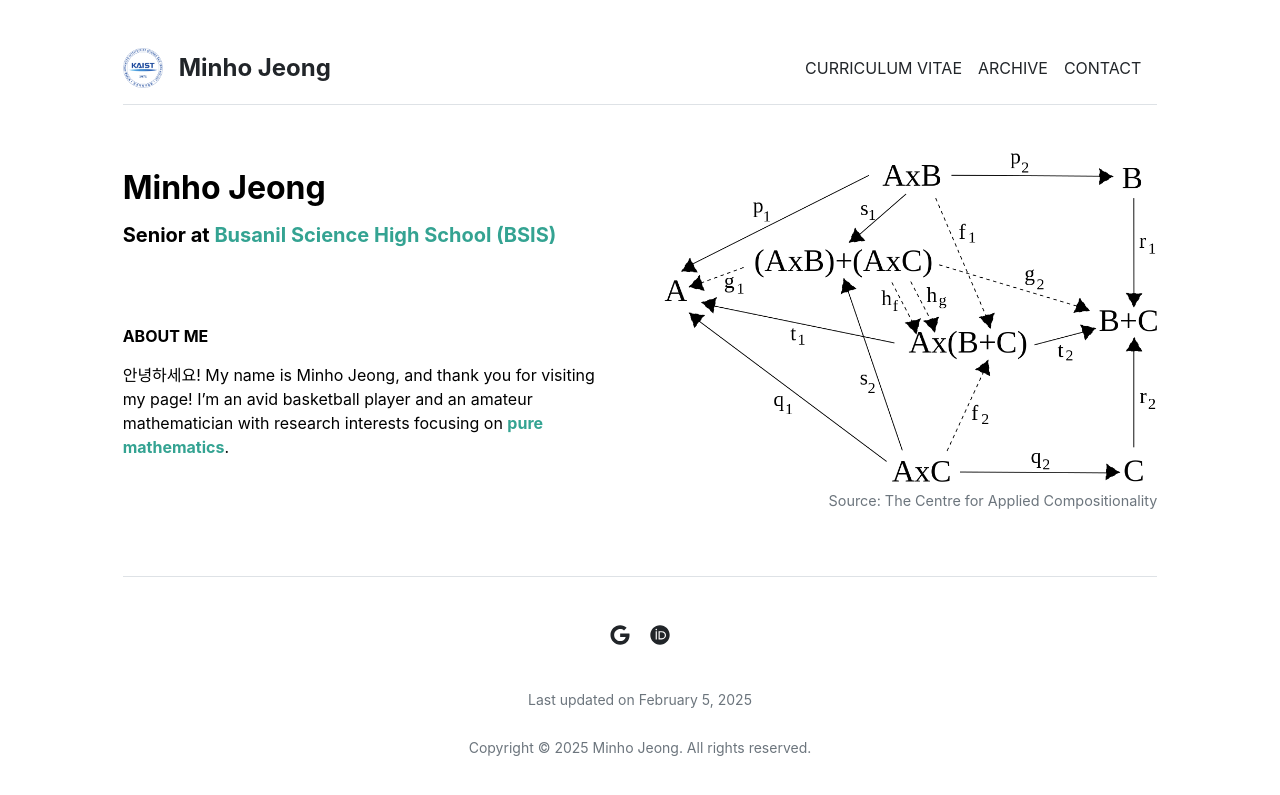
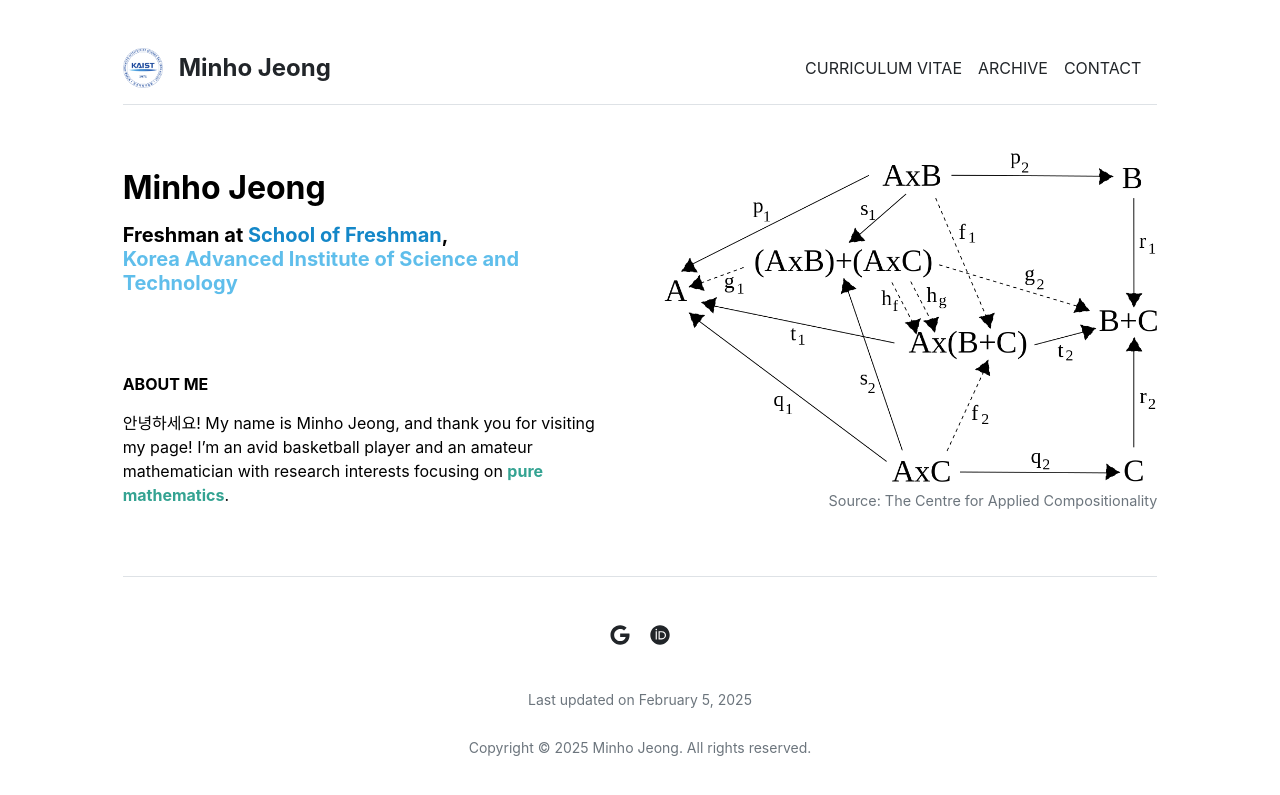
Before and after one commit to mino-jeong/mino-jeong.github.io, a Jekyll site: the page built from index.md, in a window 1280 px wide. Shown: the top 795 px of the page. Built offline with Jekyll 4.4.1, drawn with Linux system fonts in a browser that asks for light colours.

Commit message:
Update home.html

```diff
--- a/_layouts/home.html
+++ b/_layouts/home.html
@@ -5,7 +5,7 @@
 <div class="row g-5 mb-5">
   <div class="col-md-6">
     <p style="line-height: 1.25"><h2 class="fw-bold">Minho Jeong</h2></p>
-    <p style="line-height: 1.25"><h5 class="fw-bold">Senior at <a href="https://school.busanedu.net/bsis-h" style="text-decoration-line: none"><font color="#34A392">Busanil Science High School (BSIS)</font></a></h5></p>
+    <p style="line-height: 1.25"><h5 class="fw-bold">Freshman at <a href="https://freshman.kaist.ac.kr" style="text-decoration-line: none"><font color="#1487C8">School of Freshman</font></a>, <br><a href="https://www.kaist.ac.kr" style="text-decoration-line: none"><font color="#5FBEEB">Korea Advanced Institute of Science and Technology</font></a></h5></p>
     <br>
     {{ content }}
   </div>
```
